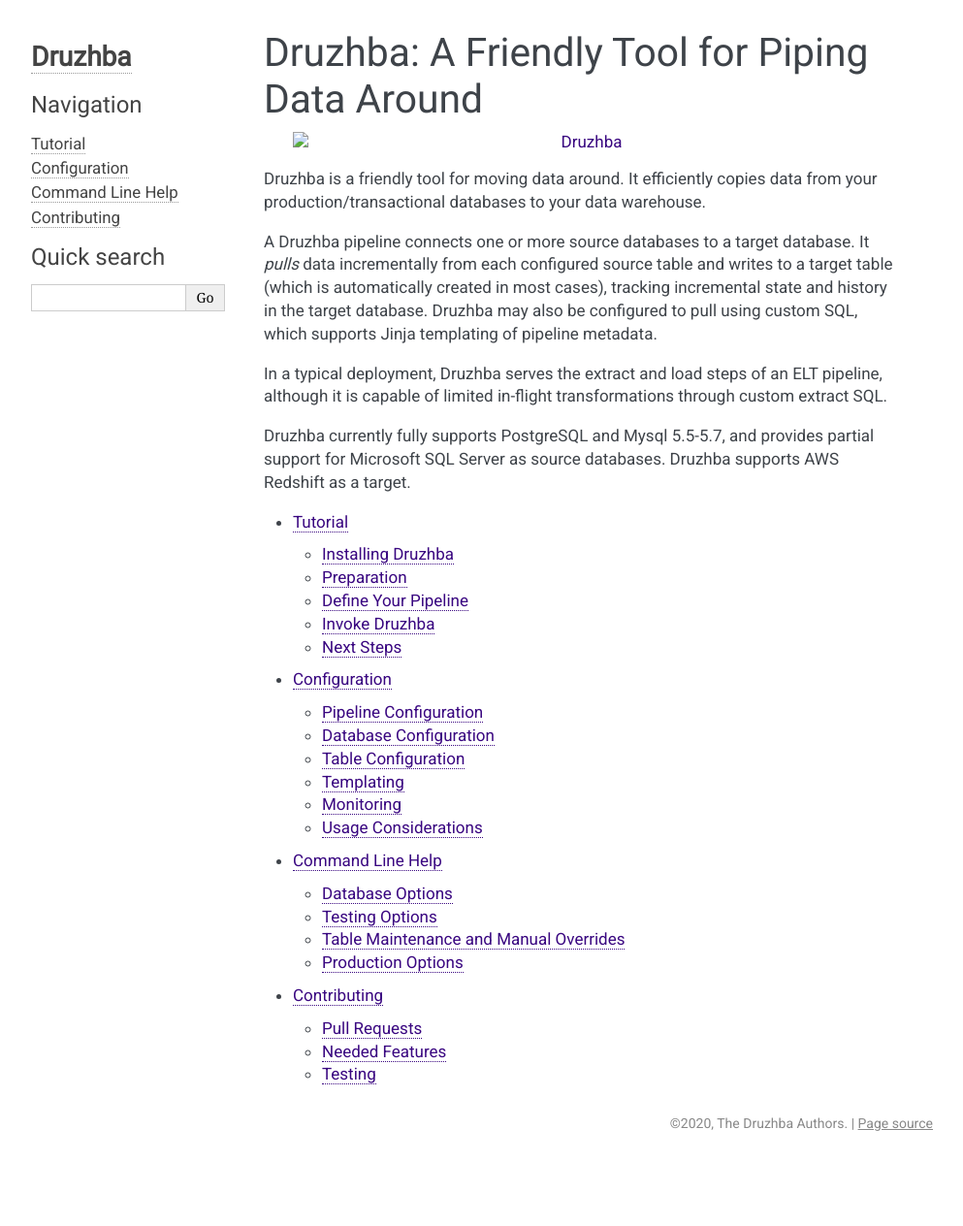
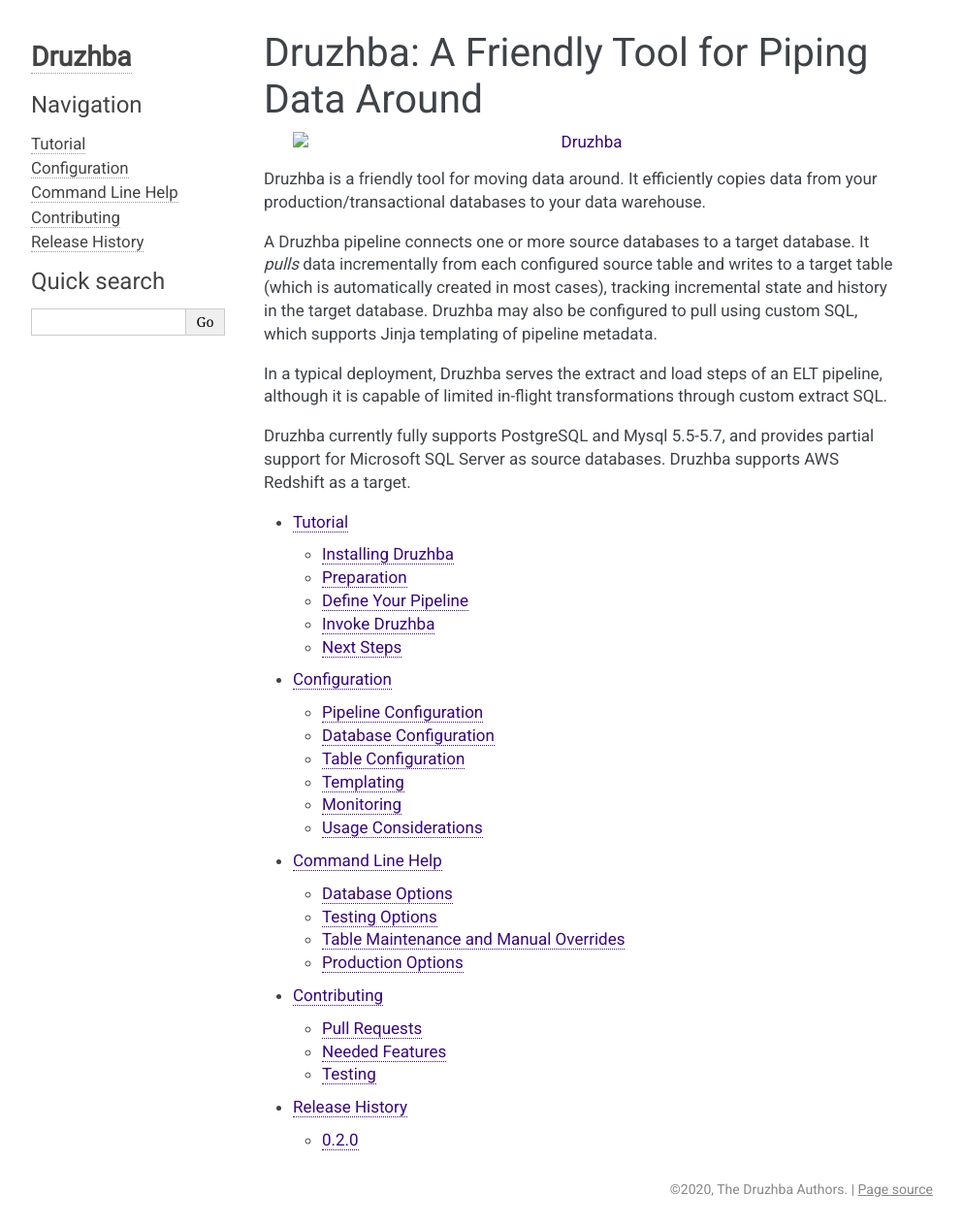
Before and after one commit to seatgeek/druzhba, a Sphinx documentation site: the page built from docs/index.rst, in a window 1280 px wide. Shown: the whole page at 97% size, without its empty margins (148-1141 px from the left). Built offline with Sphinx 7.4.7, drawn with Linux system fonts in a browser that asks for light colours; before the commit the page ends 1196 px from its top, so only the background shows below that.

Commit message:
Add changelog

```diff
--- /dev/null
+++ b/docs/changelog.rst
@@ -0,0 +1,7 @@
+Release History
+===============
+
+0.2.0
+-----
+
+- Initial public release
--- a/docs/configuration.rst
+++ b/docs/configuration.rst
@@ -6,7 +6,7 @@
 .. TODO: this is my least favorite of these doc pages and could be fleshed out
    considerably more than is represented here. We should probably rewrite as
    more of a "usage guide" of which configuration is one section. We also could
-   benefit from a theory section outlining how Druzbha works at a high level
+   benefit from a theory section outlining how Druzhba works at a high level
    and why it works the way it does.
 
 Druzhba pipelines are defined in YAML files, located in the directory given by the `DRUZHBA_CONFIG_DIR`, laid out like:
--- a/docs/index.rst
+++ b/docs/index.rst
@@ -11,3 +11,4 @@
   configuration
   cli
   contributing
+  changelog
```
